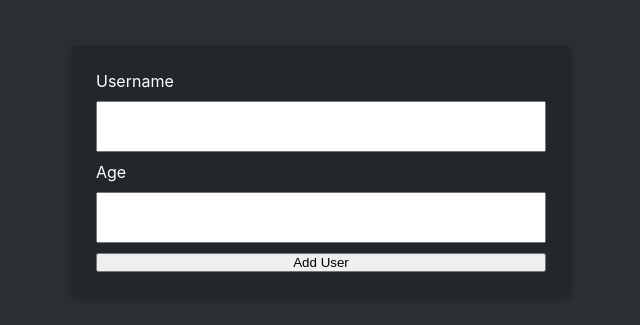
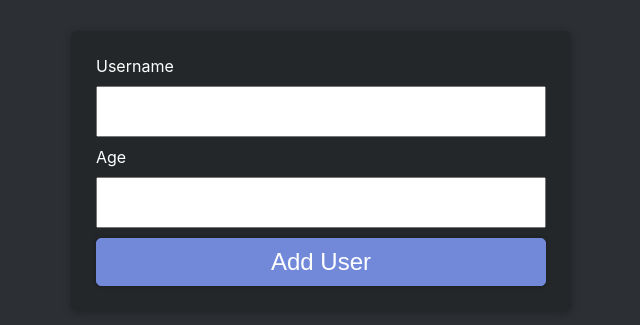
Before and after one commit to JorchCortez/ReactTCG-Course, a React (Create React App) app in the folder project-3/: page / in a window 1280 px wide. Shown: the part 229-554 px from the top of the page, without its empty margins (319-959 px from the left). Built offline with nearby package versions, Linux system fonts and the light colour scheme.

Commit message:
minor general updates

```diff
--- a/project-3/src/Components/UI/Button/Button.css
+++ b/project-3/src/Components/UI/Button/Button.css
@@ -0,0 +1,12 @@
+.btn{
+    font-size: 24px;
+    line-height: 30px;
+    padding: 0.5rem 1.5rem;
+    border: 1px solid #7289da;
+    color: white;
+    background: #7289da;
+    box-shadow: 0 0 4px rgb(0 0 0 / 26%);
+    cursor: pointer;
+    border-radius: 5px;
+    outline: none;
+}
--- a/project-3/src/Components/UI/Button/Button.js
+++ b/project-3/src/Components/UI/Button/Button.js
@@ -4,7 +4,7 @@ import './Button.css'
 const Button = (props) => {
     return (
         <button
-            className='button'
+            className='btn'
             type={props.type || 'button'}
             onClick={props.onClick}
         >
--- a/project-3/src/Components/Users/AddUser/AddUser.css
+++ b/project-3/src/Components/Users/AddUser/AddUser.css
@@ -40,9 +40,12 @@
     font: inherit;
     display: block;
     width: 100%;
-    border: 1px solid #ccc;
+    border: none;
     padding: 0.15rem;
     margin-bottom: 0.5rem;
+    border-radius: 5px;
+    outline: none;
+    background-color: #99aab5;
   }
 
   .input input:focus {
--- a/project-3/src/Components/Users/AddUser/AddUser.js
+++ b/project-3/src/Components/Users/AddUser/AddUser.js
@@ -6,7 +6,6 @@ const AddUser = (props) => {
     const addUserHandler = (event) => {
         event.preventDefault();
     }
-
 
     return(
         <Card>
```
